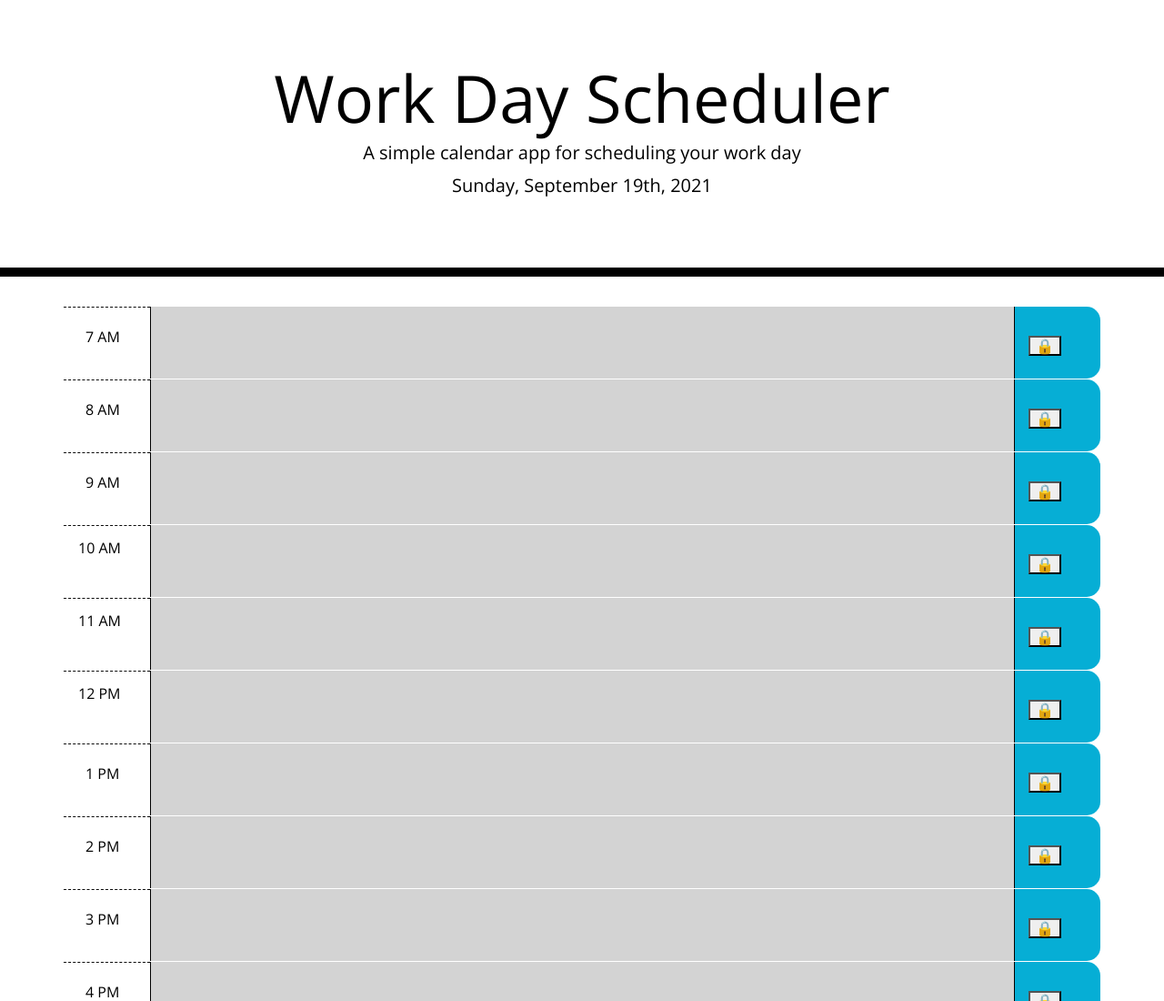
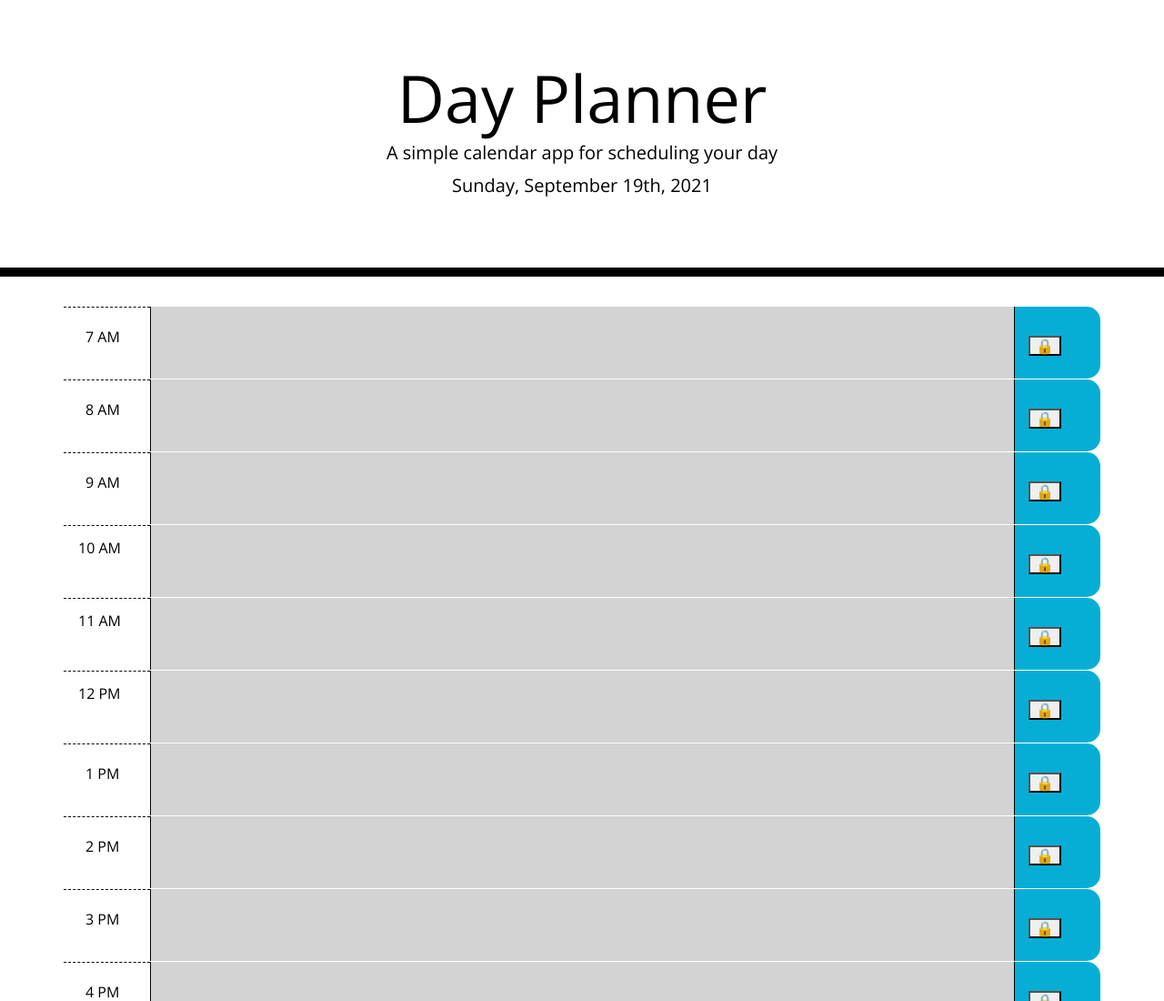
Before and after one commit to lyndseyjw/dynamically-updated-day-planner, a plain HTML site: page index.html in a window 1280 px wide. Shown: the top 1100 px of the page at 91% size. Drawn offline with nearby package versions, Linux system fonts and the light colour scheme.

Commit message:
changed title & header name

```diff
--- a/index.html
+++ b/index.html
@@ -29,13 +29,13 @@
       integrity="sha256-9/aliU8dGd2tb6OSsuzixeV4y/faTqgFtohetphbbj0="
       crossorigin="anonymous"
     ></script>
-    <title>Work Day Scheduler</title>
+    <title>Day Planner</title>
   </head>
 
   <body>
     <header class="jumbotron">
-      <h1 class="display-3">Work Day Scheduler</h1>
-      <p class="lead">A simple calendar app for scheduling your work day</p>
+      <h1 class="display-3">Day Planner</h1>
+      <p class="lead">A simple calendar app for scheduling your day</p>
       <p id="currentDay" class="lead"></p>
     </header>
     <div class="container">
@@ -130,6 +130,7 @@
           <button type="submit" class="button16">&#128274</button>
         </div>
       </div>
+
       <div class="row">
 
         <div class="col-12 col-md-1 hour p-4">5 PM</div>
```
